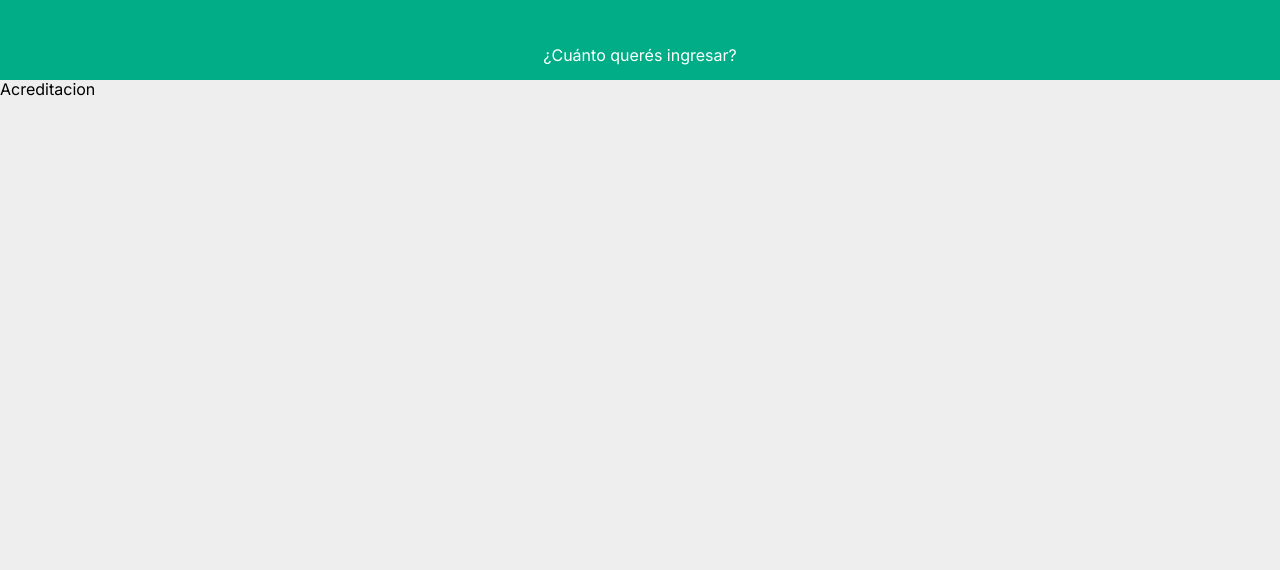
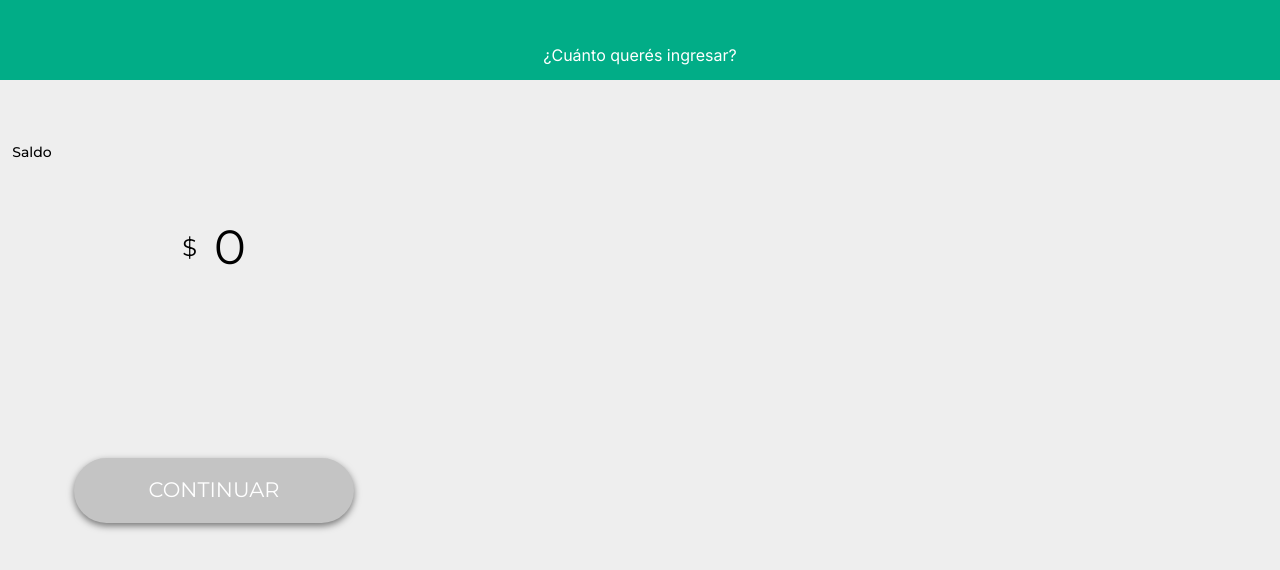
Before and after one commit to ipiccardo/youmarket, a Next.js app: page /pages/dashboard/acredit in a window 1280 px wide. Shown: the top 570 px of the page. Built offline with nearby package versions, Linux system fonts and the light colour scheme.

Commit message:
Se agrega el componente newAcounts

```diff
--- /dev/null
+++ b/src/app/components/balance/Balance.tsx
@@ -0,0 +1,20 @@
+import Button from '../UI/Button'
+import classes from './balance.module.scss'
+
+const Balance = () => {
+
+
+    return (
+        <div className={classes.balanceContainer}>
+            <div>
+                <p>Saldo</p>
+                <p><span>$</span> 0</p>
+            </div>
+            <div className={classes.buttonContainer}>
+                <Button href={''} text={'CONTINUAR'} secondaryButton={true} />
+            </div>
+        </div>
+    )
+}
+
+export default Balance
--- /dev/null
+++ b/src/app/components/balance/balance.module.scss
@@ -0,0 +1,61 @@
+.balanceContainer {
+    max-width: 428px;
+    height: 762px;
+    margin-top: 64px;
+}
+
+
+.balanceContainer div {
+    max-width: 428px;
+    height: 173px;
+}
+
+.balanceContainer div p:first-child {
+    font-family: 'Montserrat';
+    margin-left: 12px;
+    font-weight: 500;
+    font-size: 14px;
+    line-height: 17.07px;
+    width: 40px;
+    height: 17px;
+    margin-top: 7px;
+    text-align: center;
+}
+
+
+.balanceContainer div p + p {
+    font-family: 'Montserrat';
+    vertical-align: center;
+    display: flex;
+    justify-content: center;
+    align-items: center;
+    height: 100%;
+    font-size: 48px;
+    line-height: 58.51px;
+    text-align: center;
+    font-weight: 400;
+    gap: 17px
+}
+
+.balanceContainer div p + p span {
+    font-size: 24px;
+    line-height: 29.25px;
+}
+
+.buttonContainer {
+    display: flex;
+    justify-content: center;
+    align-items: center;
+}
+
+
+.buttonContainer button {
+    margin-top: 173px;
+}
+
+.buttonContainer button div {
+    display: flex;
+    justify-content: center;
+    align-items: center;
+    height: 100%;
+}
--- a/src/app/page.tsx
+++ b/src/app/page.tsx
@@ -1,5 +1,3 @@
-import Image from 'next/image'
-import styles from './page.module.scss'
 import HomePage from './pages/page'
 
 export default function Home() {
--- a/src/app/pages/dashboard/acredit/page.tsx
+++ b/src/app/pages/dashboard/acredit/page.tsx
@@ -1,8 +1,9 @@
+import Balance from '@/app/components/balance/Balance'
 import React from 'react'
 
 const Acredit = () => {
     return (
-        <div>Acreditacion</div>
+        <Balance />
     )
 }
 
--- a/src/app/pages/dashboard/awards/page.tsx
+++ b/src/app/pages/dashboard/awards/page.tsx
@@ -1,8 +1,11 @@
+import NewAcounts from '@/app/components/newAcounts/NewAcounts'
 import React from 'react'
 
 const Awards = () => {
     return (
-        <div>Awards</div>
+        <div>
+            <NewAcounts />
+        </div>
     )
 }
 
--- a/src/app/types/index.tsx
+++ b/src/app/types/index.tsx
@@ -7,6 +7,8 @@ export type IconProps = {
     | "downarrow"
     | "reddownarrow"
     | "uparrow"
+    | "addacount"
+    | "upload"
     | string
     size: number;
     onClick?: Function;
```
Also changed, not shown: src/app/components/UI/icon/icon.tsx (+9 -0 lines), src/app/components/UI/icon/icons/AddAcount.tsx (added, +14 -0 lines), src/app/components/UI/icon/icons/Upload.tsx (added, +15 -0 lines), src/app/components/newAcounts/NewAcounts.tsx (added, +27 -0 lines), src/app/components/newAcounts/newAcounts.module.scss (added, +23 -0 lines).
